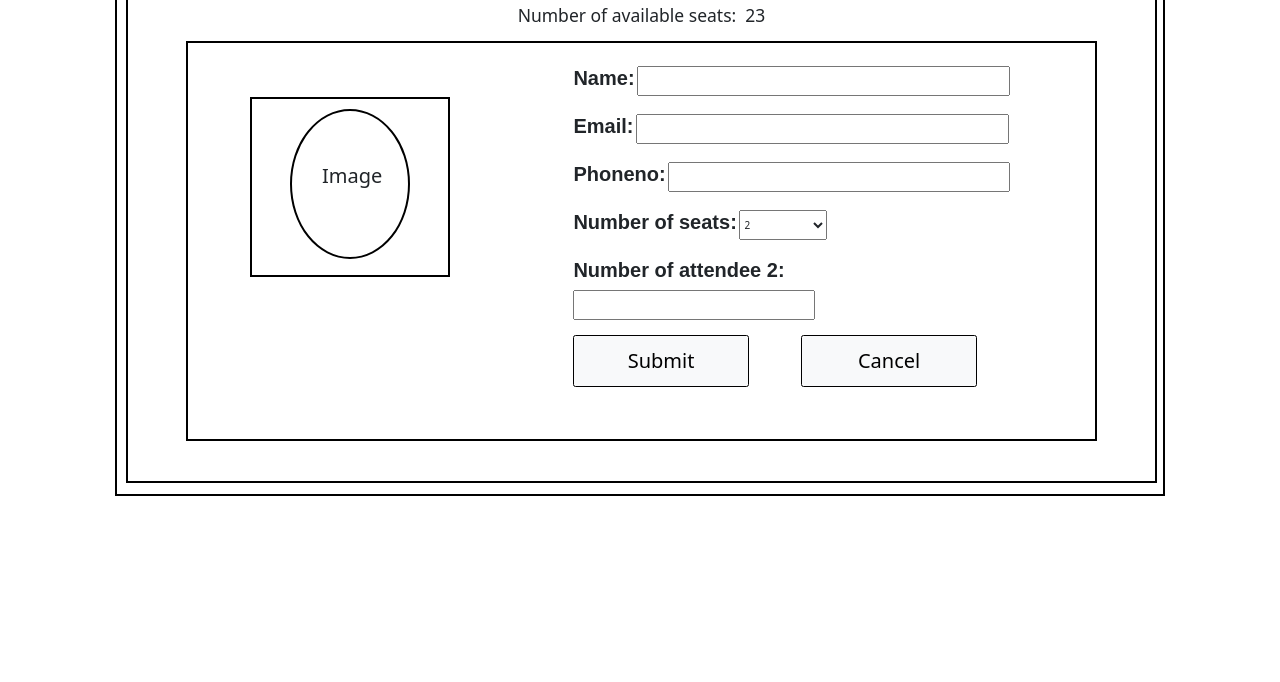
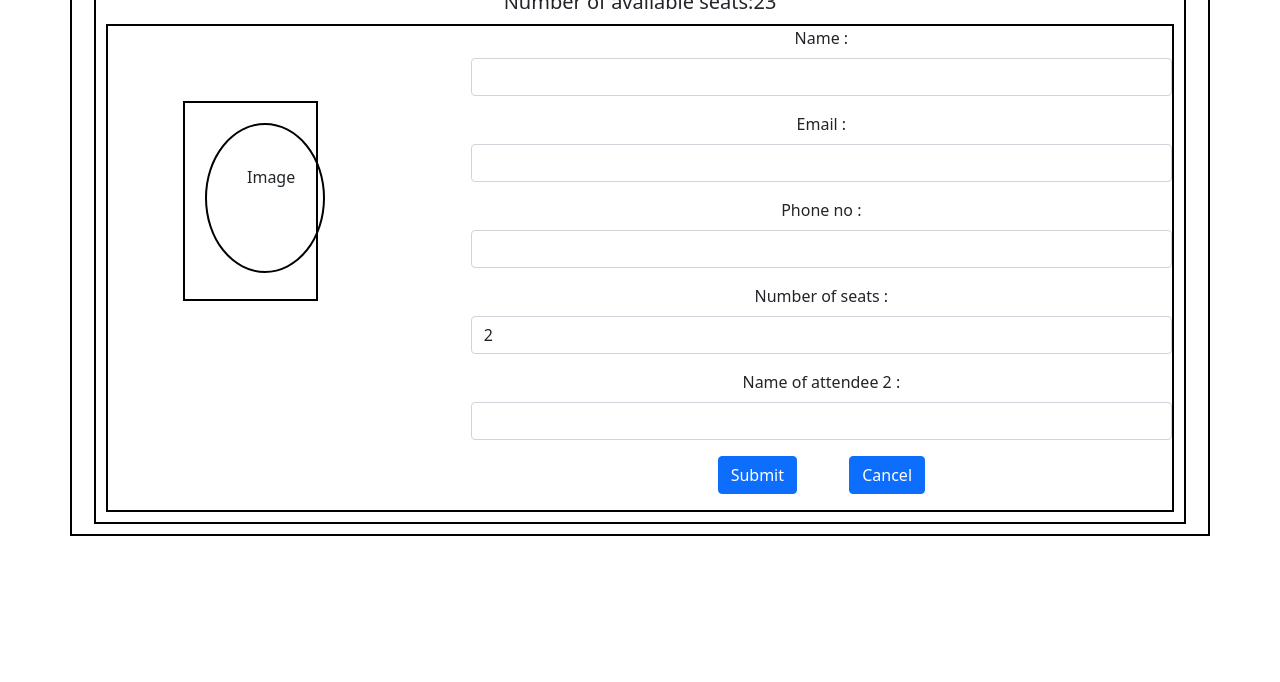
Before and after one commit to MonikaPandian/Event-Update, a plain HTML site: page index.html in a window 1280 px wide. Shown: the part 118-800 px from the top of the page. Drawn offline with nearby package versions, Linux system fonts and the light colour scheme.

Commit message:
Event-update

```diff
--- a/index.html
+++ b/index.html
@@ -4,64 +4,64 @@
     <meta charset="UTF-8">
     <meta http-equiv="X-UA-Compatible" content="IE=edge">
     <meta name="viewport" content="width=device-width, initial-scale=1.0">
-    <title>Document</title>
-
-    <script src="https://code.jquery.com/jquery-3.3.1.slim.min.js" integrity="sha384-q8i/X+965DzO0rT7abK41JStQIAqVgRVzpbzo5smXKp4YfRvH+8abtTE1Pi6jizo" crossorigin="anonymous"></script>
-    <script src="https://cdn.jsdelivr.net/npm/popper.js@1.14.7/dist/umd/popper.min.js" integrity="sha384-UO2eT0CpHqdSJQ6hJty5KVphtPhzWj9WO1clHTMGa3JDZwrnQq4sF86dIHNDz0W1" crossorigin="anonymous"></script>
-    <script src="https://cdn.jsdelivr.net/npm/bootstrap@4.3.1/dist/js/bootstrap.min.js" integrity="sha384-JjSmVgyd0p3pXB1rRibZUAYoIIy6OrQ6VrjIEaFf/nJGzIxFDsf4x0xIM+B07jRM" crossorigin="anonymous"></script>
-    <link rel="stylesheet" href="https://cdn.jsdelivr.net/npm/bootstrap@4.3.1/dist/css/bootstrap.min.css" integrity="sha384-ggOyR0iXCbMQv3Xipma34MD+dH/1fQ784/j6cY/iJTQUOhcWr7x9JvoRxT2MZw1T" crossorigin="anonymous">
-    <link rel="stylesheet" href="https://maxcdn.bootstrapcdn.com/bootstrap/3.4.1/css/bootstrap.min.css">
-    <link href="https://cdn.jsdelivr.net/npm/bootstrap@5.1.3/dist/css/bootstrap.min.css" rel="stylesheet">
+    <title>Event_Update</title>
+    <link href="https://cdn.jsdelivr.net/npm/bootstrap@5.0.2/dist/css/bootstrap.min.css" rel="stylesheet"
+    integrity="sha384-EVSTQN3/azprG1Anm3QDgpJLIm9Nao0Yz1ztcQTwFspd3yD65VohhpuuCOmLASjC" crossorigin="anonymous">
 </head>
 <body>
-    <div style="border:2px solid black;margin-top:5%;height:550px;width:1050px;" class="container">
-        <div style="border:2px solid black;margin:10px;margin-left:1.5px;height:525px;" class="container">
-             <h1 class="form-group" style="text-align:center;">Event 1</h1>
-              <h3 class="form-group" style="text-align:center;">Number of available seats:&nbsp;&nbsp;23</h3>
 
-            <div  style="border:2px solid black;height:400px;width:90%;margin-left:5%" class="container">
-                <div class="row" >
-                   <div class="col-lg-5">
-                       <div class="container" style="border:2px solid black;height:180px;width:200px;margin-top:15%;margin-left:15%;">
-                           <div class="container" style="border:2px solid black;border-radius:50%;height:150px;width:120px;margin-top:10px;font-size:20px;padding-top:30%;padding-left:30px;">Image</div>
-                       </div>
+    <div class="container mt-5" style="border:2px solid black;">
+        <div style="border:2px solid black; text-align:center;margin:10px;">
+            <h2>Event 1</h2>
+            <h5>Number of available seats:23</h5>
+            <div style="border:2px solid black;margin:10px;">
+                <div class="row">
+                    <div class="col-lg-4">
+                        <div style="border:2px solid black;width:40%;height:200px;margin:75px;">
+                            <div style="border:2px solid black; border-radius:50%; height:150px; width:120px; text-align: center; margin:20px;padding:40px;">Image
+                            </div>
+                        </div>
+                    </div>
 
-                   </div>
-
-                   <div class="col-lg-6" style="height:300px;">
-                            <div style="margin-top:20px;">
-                            <label for="name" style="font-size:20px;font-family:sans-serif;">Name:</label>
-                            <input type="text"  id="name" style="width:85%;height:30px;" class="form-group">
+                    <div class="col">
+                        <form>
+                            <div class="mb-3">
+                                <label for="name" class="form-label">Name :</label>
+                                <input type="text" class="form-control" id="name">
                             </div>
-                            <div>
-                            <label for="email" style="font-size:20px;font-family:sans-serif;">Email:</label>
-                            <input type="email"  id="email" style="width:85%;height:30px;" class="form-group">
+                            <div class="mb-3">
+                                <label for="exampleInputEmail1" class="form-label">Email :</label>
+                                <input type="email" class="form-control" id="exampleInputEmail1">
                             </div>
-                            <div>
-                            <label for="phoneno" style="font-size:20px;font-family:sans-serif;">Phoneno:</label>
-                            <input type="tel"  id="phoneno" style="width:78%;height:30px;" class="form-group">
+                            <div class="mb-3">
+                                <label for="phone" class="form-label">Phone no :</label>
+                                <input type="number" class="form-control" id="phone">
                             </div>
-                            <div>
-                            <label for="noofseats" style="font-size:20px;font-family:sans-serif;">Number of seats:</label>
-                            <select style="width:20%;height:30px;" class="form-group">
-                            <option value="2">2</option>
-                            </select>
+                            <div class="mb-3">
+                                <label for="noofseats" class="form-label">Number of seats :</label>
+                                <select id="noofseats" class="form-control">
+                                    <option value="2" selected>2</option>
+                                </select>
                             </div>
-                            <div>
-                                <label for="phoneno" style="font-size:20px;font-family:sans-serif;">Number of attendee 2:</label>
-                                <input type="tel" id="email" style="width:55%;height:30px;" class="form-group">
+                            <div class="mb-3">
+                                <label for="phone" class="form-label">Name of attendee 2 :</label>
+                                <input type="number" class="form-control" id="phone">
                             </div>
-                            <div>
-                                <button type="button" class="btn btn-light" style="padding:10px;font-size:20px;border:1px solid black;width:40%;margin-right:50px;">Submit</button>
-                                <button type="button" class="btn btn-light" style="padding:10px;font-size:20px;border:1px solid black;width:40%;">Cancel</button>
-
+                            <div class="mb-3">
+                                <button type="button" class="btn btn-primary">Submit</button>
+                                <button type="button" class="btn btn-primary ms-5">Cancel</button>
                             </div>
-                </div>
-
-
+                        </form>
+                    </div>
             </div>
-
         </div>
     </div>
+
+    <script src="https://cdn.jsdelivr.net/npm/@popperjs/core@2.9.2/dist/umd/popper.min.js"
+    integrity="sha384-IQsoLXl5PILFhosVNubq5LC7Qb9DXgDA9i+tQ8Zj3iwWAwPtgFTxbJ8NT4GN1R8p"
+    crossorigin="anonymous"></script>
+    <script src="https://cdn.jsdelivr.net/npm/bootstrap@5.0.2/dist/js/bootstrap.min.js"
+    integrity="sha384-cVKIPhGWiC2Al4u+LWgxfKTRIcfu0JTxR+EQDz/bgldoEyl4H0zUF0QKbrJ0EcQF"
+    crossorigin="anonymous"></script>
 </body>
 </html>
```
